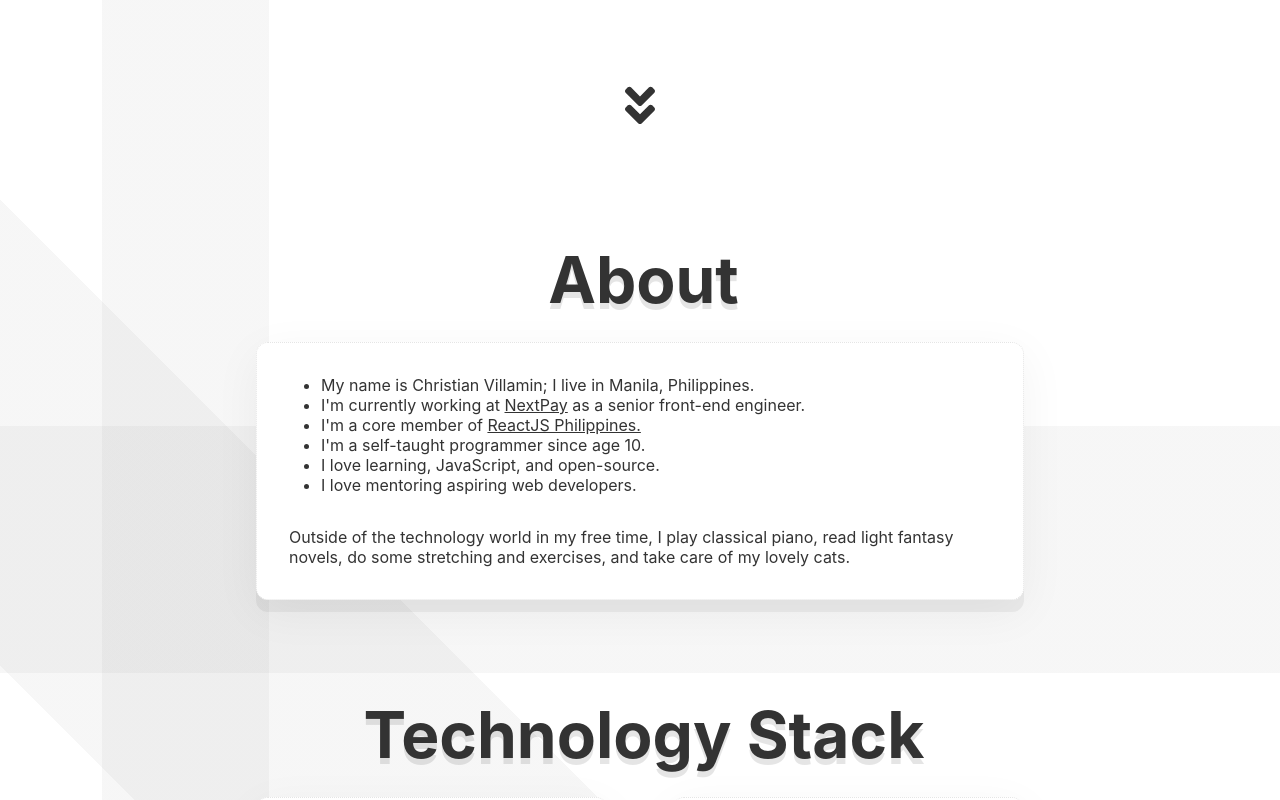
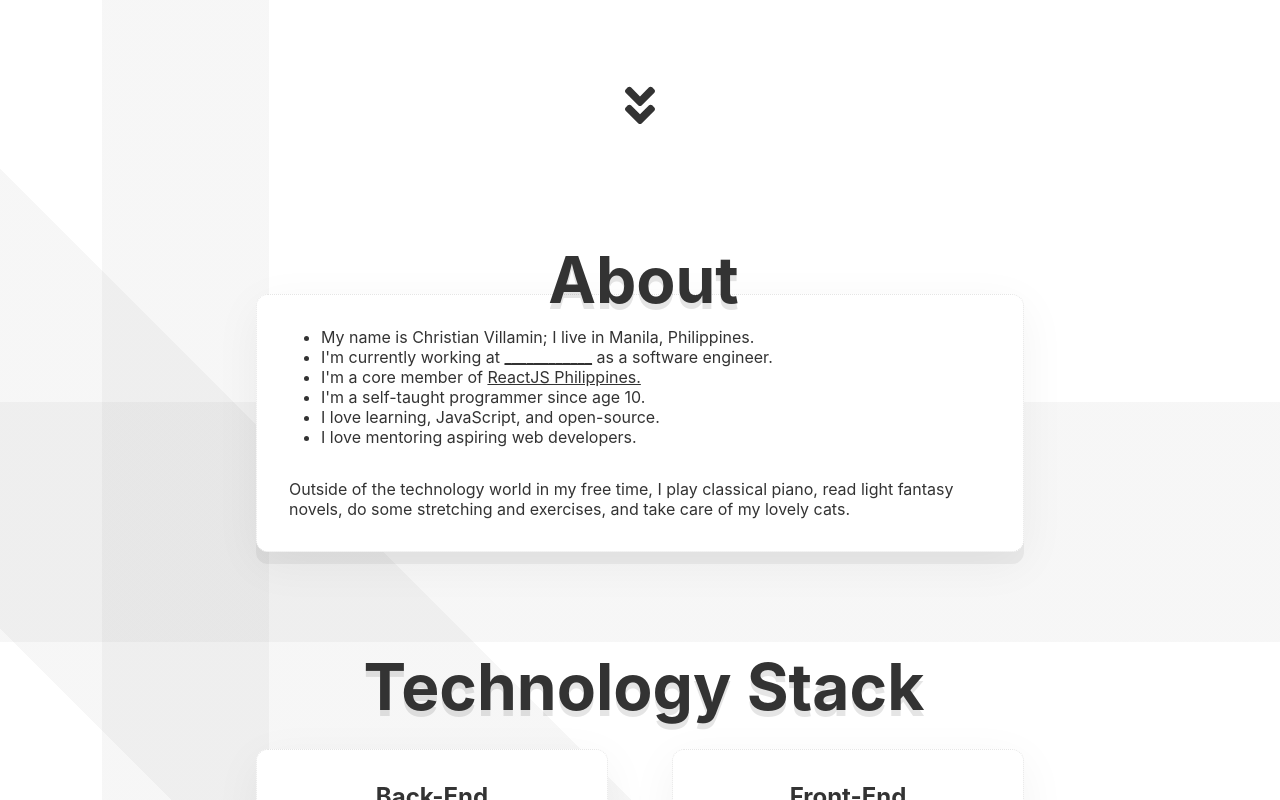
Before and after one commit to codekcv/personal-site-nextjs, a Next.js app: page / in a window 1280 px wide. Shown: the part 622-1422 px from the top of the page. Built offline with nearby package versions, Linux system fonts and the light colour scheme.

Commit message:
feat(box) add position prop

```diff
--- a/components/general/Box/Box.main.tsx
+++ b/components/general/Box/Box.main.tsx
@@ -7,16 +7,23 @@ import {
   FlexboxProps,
   layout,
   LayoutProps,
+  position,
+  PositionProps,
   shadow,
   ShadowProps,
   space,
   SpaceProps
 } from 'styled-system'
 
-type Props = LayoutProps & SpaceProps & FlexboxProps & BorderProps & ShadowProps
+type Props = LayoutProps &
+  SpaceProps &
+  FlexboxProps &
+  BorderProps &
+  ShadowProps &
+  PositionProps
 
 const Box = styled.div<Props>`
-  ${compose(layout, space, flexbox, border, shadow)}
+  ${compose(position, layout, space, flexbox, border, shadow)}
 `
 
 export default Box
--- a/pages-main/Home/About/About.main.tsx
+++ b/pages-main/Home/About/About.main.tsx
@@ -12,10 +12,10 @@ const facts = [
   'My name is Christian Villamin; I live in Manila, Philippines.',
   <>
     I&apos;m currently working at&nbsp;
-    <a href="https://nextpay.world/" target="_blank" rel="noopener noreferrer">
-      NextPay
+    <a href="https://localhost/" target="_blank" rel="noopener noreferrer">
+      ____________
     </a>{' '}
-    as a senior front-end engineer.
+    as a software engineer.
   </>,
   <>
     I&apos;m a core member of&nbsp;
@@ -35,6 +35,7 @@ const facts = [
 const About = (): JSX.Element => {
   return (
     <Box mt="10vh">
+      <div style={{ position: 'relative', zIndex: 1 }}>
         <InView threshold={0.5} delay={animDelay} triggerOnce={triggerOnce}>
           {({ inView, ref }) => (
             <Bobble>
@@ -45,8 +46,11 @@ const About = (): JSX.Element => {
                 mt="6rem"
                 textShadow="0 0.35rem 0px rgba(0,0,0,0.1)"
                 variants={{
-                out: { opacity: 0, transform: 'scale(1.4)' },
-                in: { opacity: 1, transform: 'scale(1)' }
+                  out: {
+                    opacity: 0,
+                    transform: 'scale(1.5) translateY(6rem)'
+                  },
+                  in: { opacity: 1, transform: 'scale(1) translateY(0rem)' }
                 }}
                 initial="out"
                 animate={inView ? 'in' : 'out'}
@@ -58,12 +62,14 @@ const About = (): JSX.Element => {
             </Bobble>
           )}
         </InView>
+      </div>
 
+      <div style={{ position: 'relative', zIndex: 0 }}>
         <InView threshold={0.5} delay={animDelay} triggerOnce={triggerOnce}>
           {({ inView, ref }) => (
             <Card
               width="100%"
-            mt="1.5rem"
+              mt="-1.5rem"
               ref={ref}
               variants={{
                 out: { opacity: 0, transform: 'translateY(-3rem)' },
@@ -76,13 +82,14 @@ const About = (): JSX.Element => {
               <Item as="ul">{facts}</Item>
 
               <Text mt="2rem">
-              Outside of the technology world in my free time, I play classical
-              piano, read light fantasy novels, do some stretching and
-              exercises, and take care of my lovely cats.
+                Outside of the technology world in my free time, I play
+                classical piano, read light fantasy novels, do some stretching
+                and exercises, and take care of my lovely cats.
               </Text>
             </Card>
           )}
         </InView>
+      </div>
     </Box>
   )
 }
```
Lines whose indentation alone changed are shown as unchanged.
